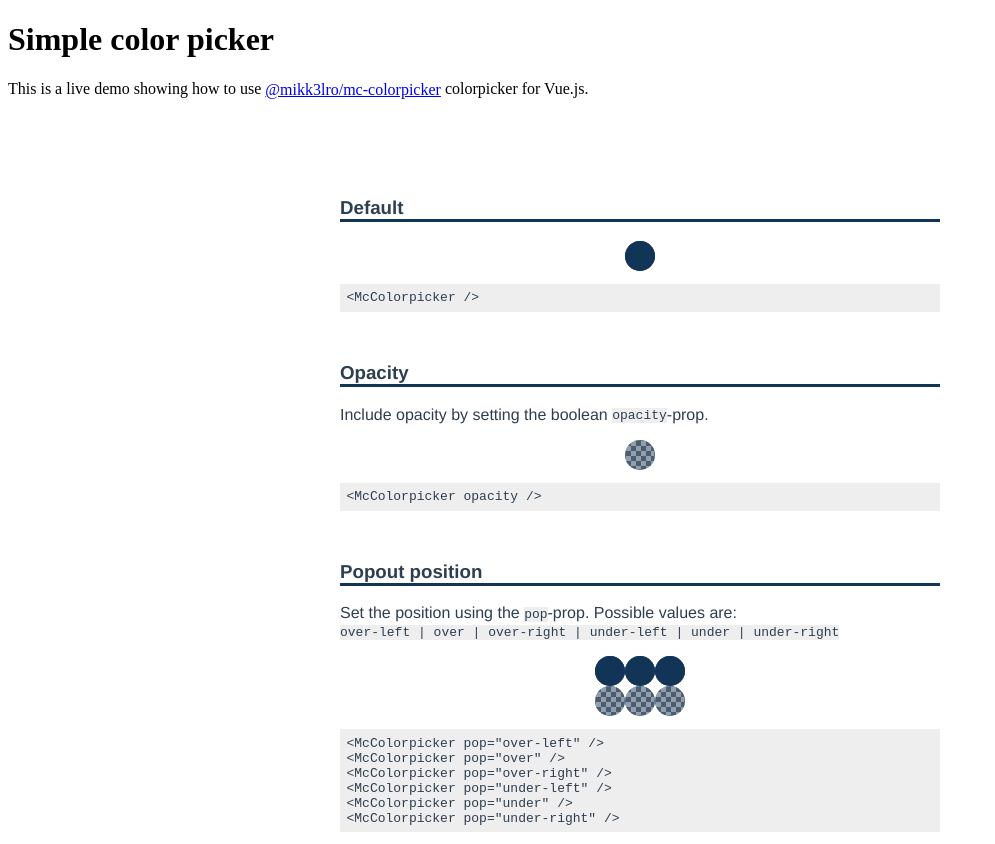
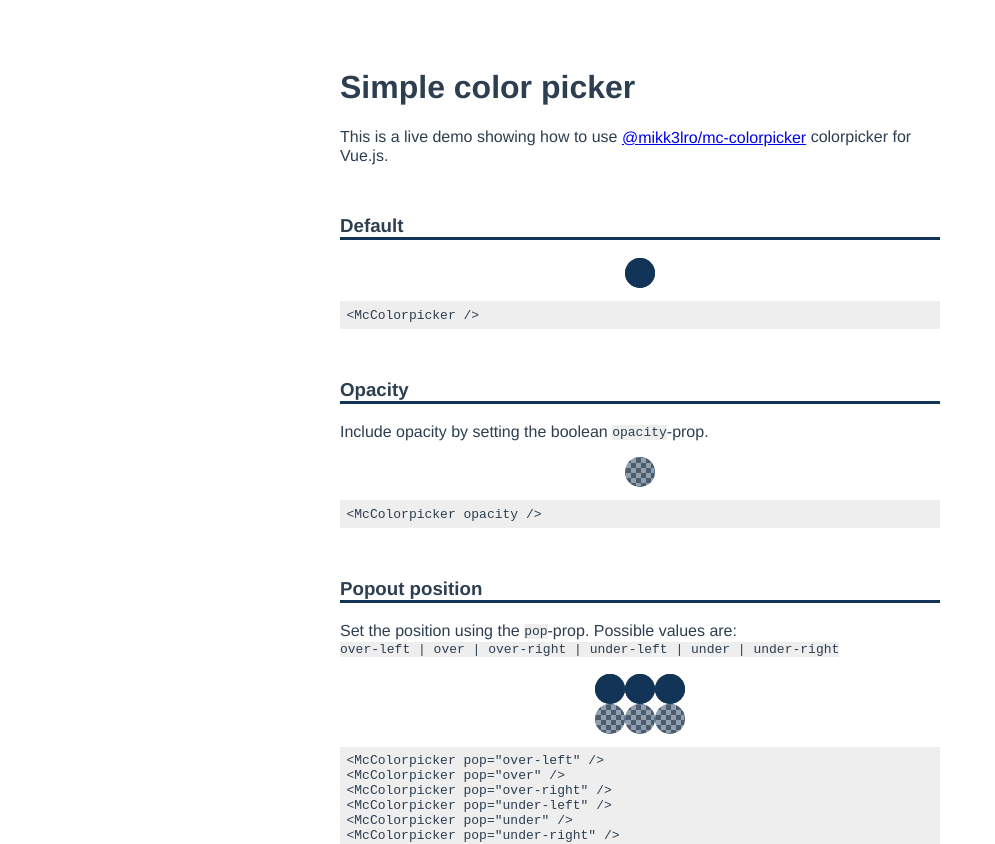
Before and after one commit to Mikk3lRo/vue-colorpicker, a Vue app: page / in a window 1280 px wide. Shown: the top 844 px of the page, without its empty margins (0-995 px from the left). Built offline with nearby package versions, Linux system fonts and the light colour scheme.

Commit message:
Add intro to demo / documentation page.

```diff
--- a/public/index.html
+++ b/public/index.html
@@ -11,8 +11,6 @@
     <noscript>
       <strong>We're sorry but <%= htmlWebpackPlugin.options.title %> doesn't work properly without JavaScript enabled. Please enable it to continue.</strong>
     </noscript>
-    <h1>Simple color picker</h1>
-    <p>This is a live demo showing how to use <a href="https://github.com/Mikk3lRo/vue-colorpicker#readme">@mikk3lro/mc-colorpicker</a> colorpicker for Vue.js.</p>
     <div id="app"></div>
     <!-- built files will be auto injected -->
   </body>
--- a/src/App.vue
+++ b/src/App.vue
@@ -1,5 +1,14 @@
 <template>
   <div id="app">
+    <h1>Simple color picker</h1>
+    <p>
+      This is a live demo showing how to use
+      <a href="https://github.com/Mikk3lRo/vue-colorpicker#readme"
+        >@mikk3lro/mc-colorpicker</a
+      >
+      colorpicker for Vue.js.
+    </p>
+
     <h3>Default</h3>
     <div class="example">
       <McColorpicker />
```
Also changed, not shown: 5 other files (tests, documents, lock files or other folders).
